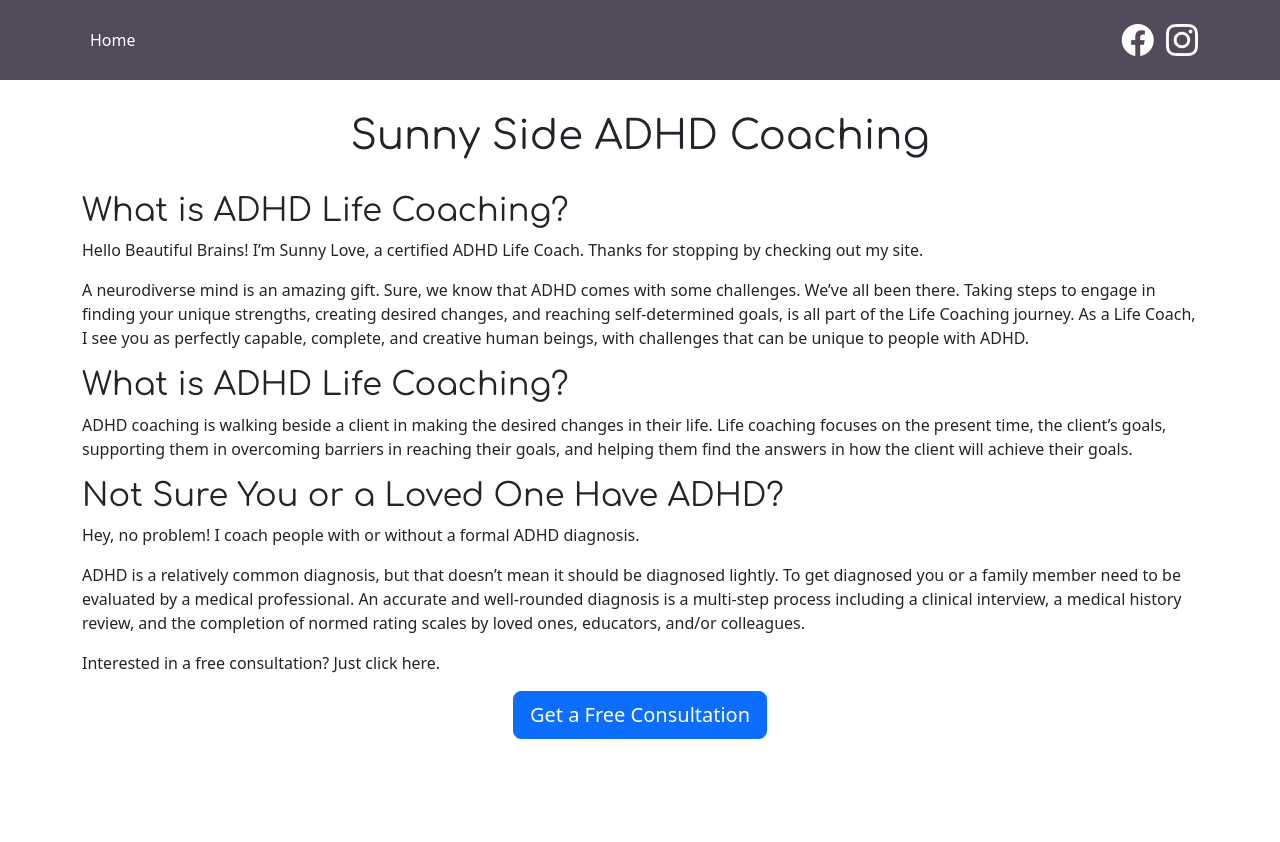
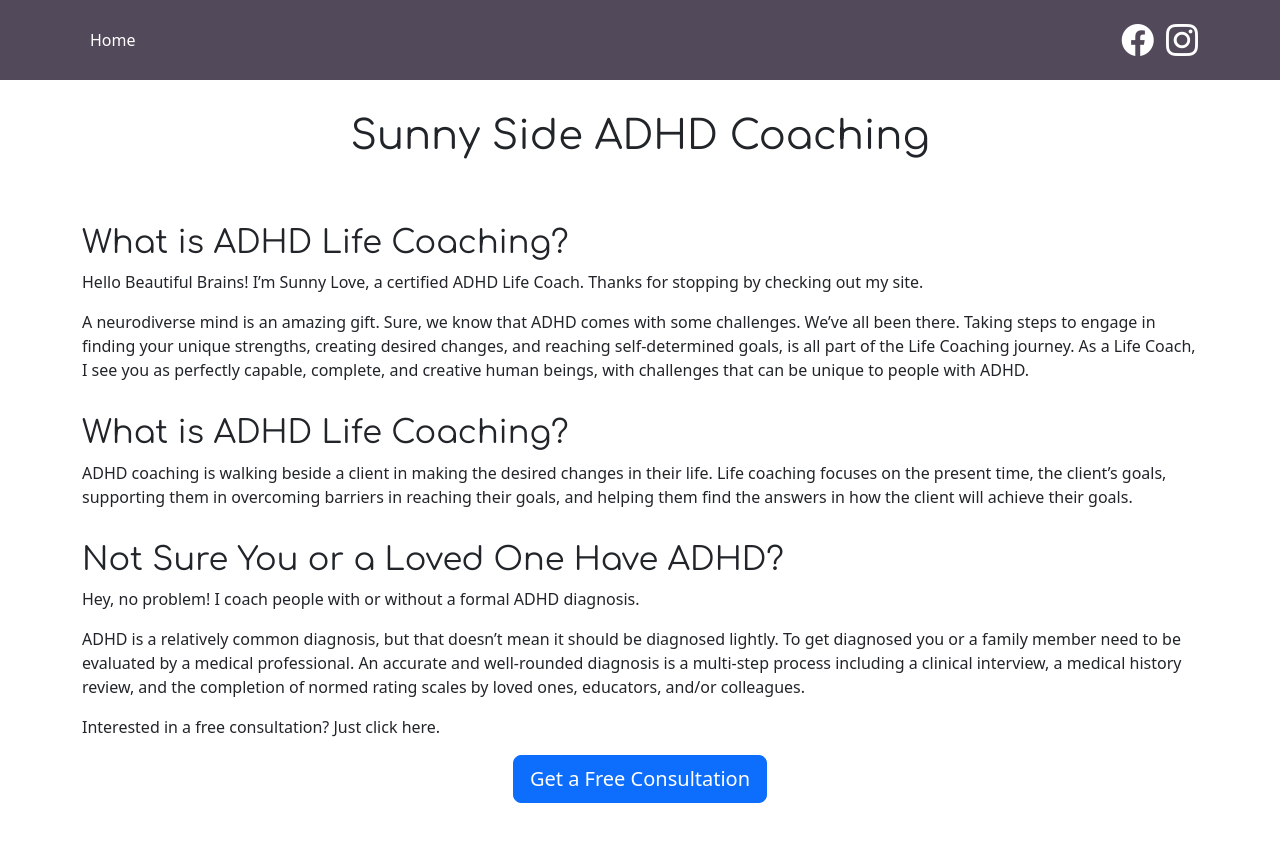
Before and after one commit to sunnysideadhdcoaching/website, a Jekyll site: the page built from index.md, in a window 1280 px wide. Shown: the top 842 px of the page. Built offline with Jekyll 4.4.1, drawn with Linux system fonts in a browser that asks for light colours; nearby versions of some CDN libraries.

Commit message:
new window

```diff
--- a/_layouts/default.html
+++ b/_layouts/default.html
@@ -19,8 +19,8 @@
 
 			<div class="text-end">
 				<ul class="list-inline">
-					<li class="list-inline-item"><a href="https://www.facebook.com/Sunnyside-ADHD-Life-Coaching-189517949173689/"><i class="bi bi-facebook text-white"></i></a></li>
-					<li class="list-inline-item"><a href="https://www.instagram.com/sunnyside_adhd_coach/"><i class="bi bi-instagram text-white"></i></a></li>
+					<li class="list-inline-item"><a href="https://www.facebook.com/Sunnyside-ADHD-Life-Coaching-189517949173689/" target="_blank"><i class="bi bi-facebook text-white"></i></a></li>
+					<li class="list-inline-item"><a href="https://www.instagram.com/sunnyside_adhd_coach/" target="_blank"><i class="bi bi-instagram text-white"></i></a></li>
 				</ul>
 			</div>
 		  </div>
--- a/css/app.css
+++ b/css/app.css
@@ -4,6 +4,9 @@ h1, h2, h3, h4 {
 h1 {
     margin-top: 2rem;
     margin-bottom: 2rem;
+}
+h2 {
+    margin-top: 2rem;
 }
 .text-bg-dark {
     background-color: rgb(82, 73, 90)!important;
```
